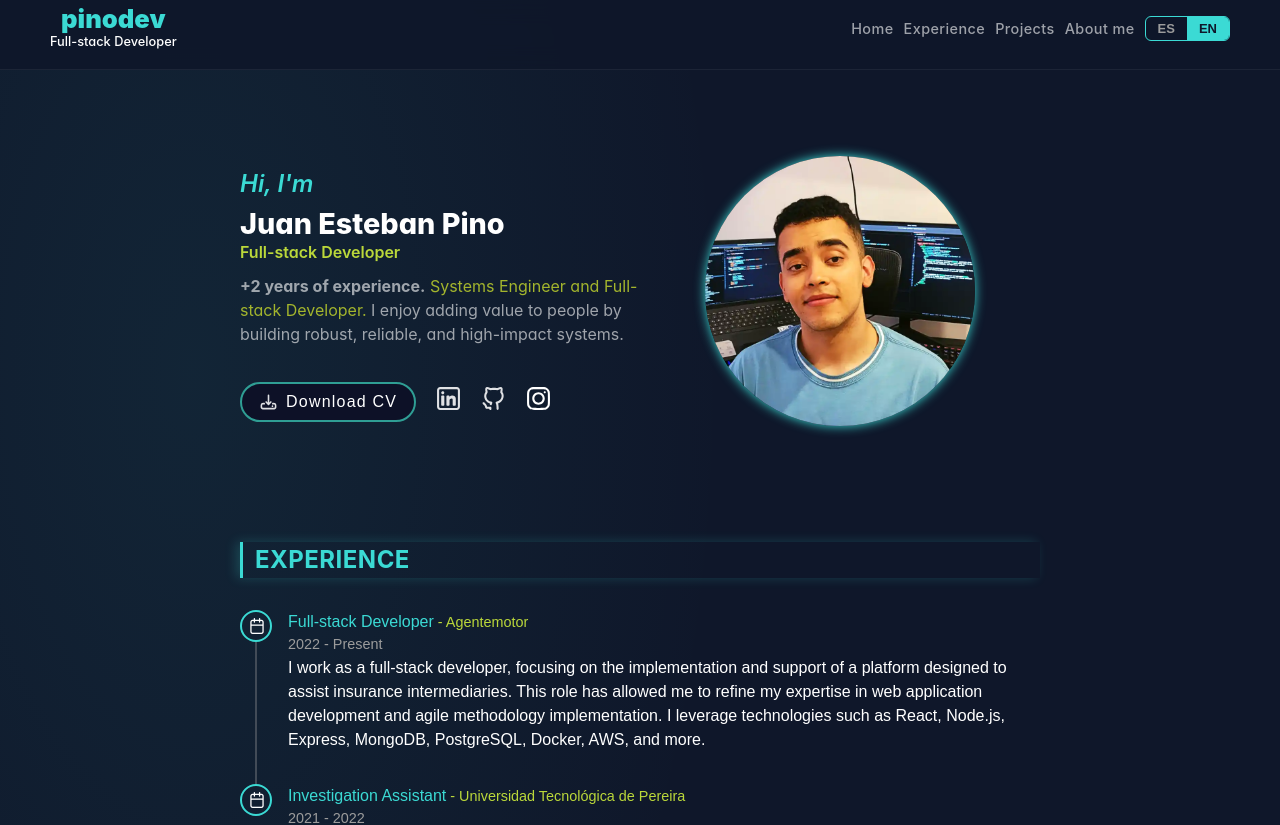
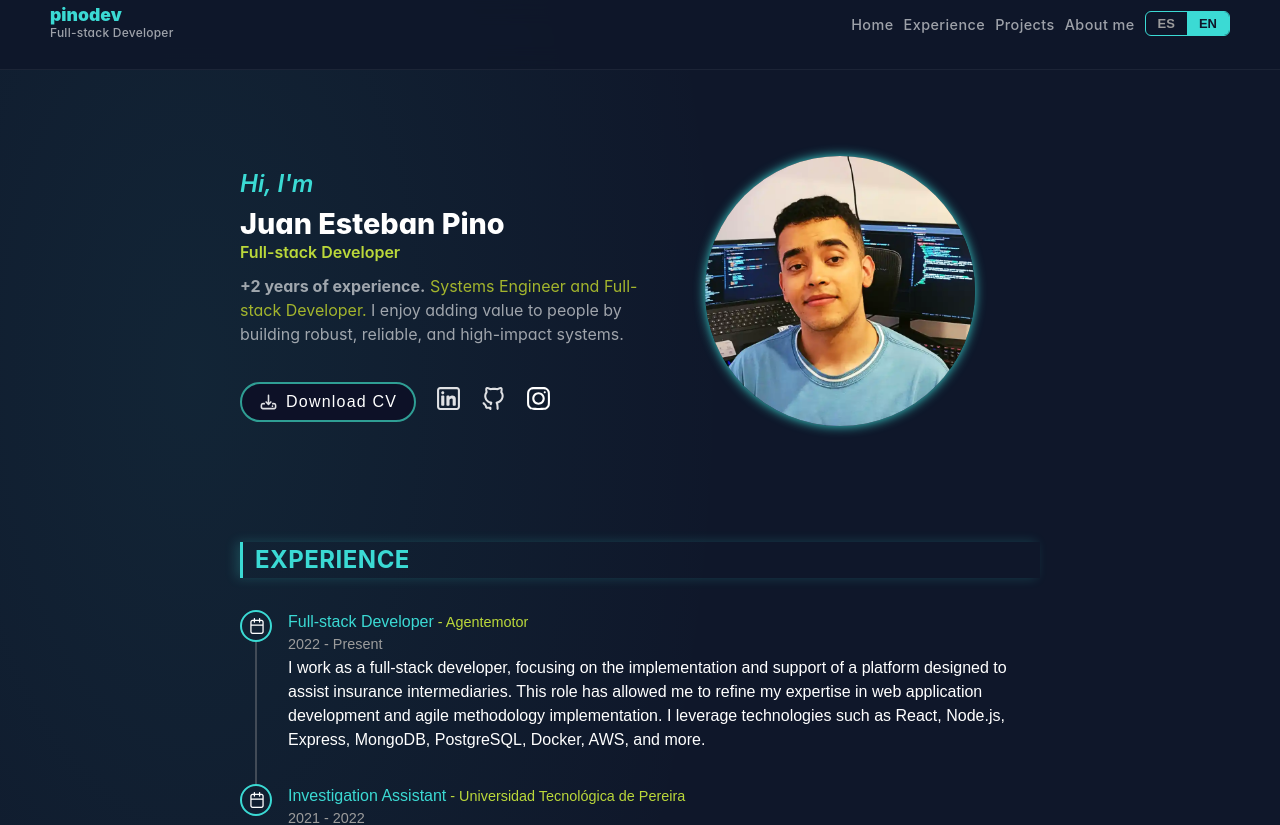
Before and after one commit to MonkeyDPino/pinodev, a React (Vite) app: page / in a window 1280 px wide. Shown: the top 825 px of the page. Built offline with nearby package versions, Linux system fonts and the light colour scheme; a web font is replaced by a local one.

Commit message:
design: refine profile with gap, subtle glow, left-aligned text

```diff
--- a/src/components/Profile/Profile.scss
+++ b/src/components/Profile/Profile.scss
@@ -1,25 +1,37 @@
+@use "../../styles/variables.scss" as *;
+
 .profile {
   display: flex;
   flex-direction: row;
   align-items: center;
+  gap: $space-2;
+
+  .profile__image {
+    img {
+      border-radius: 50%;
+      width: 42px;
+      height: 42px;
+      object-fit: cover;
+      box-shadow: 0 0 8px rgba(59, 218, 212, 0.30);
+    }
+  }
+
   .profile__info {
     display: flex;
     flex-direction: column;
     justify-content: center;
-    align-items: center;
+    align-items: flex-start;
+
     .nickname {
       line-height: 1;
+      font-size: 1.1rem;
     }
+
     .description {
-      font-size: 0.8rem;
+      font-size: 0.75rem;
       font-weight: 500;
-    }
-  }
-  .profile__image {
-    img {
-      border-radius: 50%;
-      width: 50px;
-      margin-right: 5px;
+      color: $text-secondary;
+      letter-spacing: 0.02em;
     }
   }
 }
```
